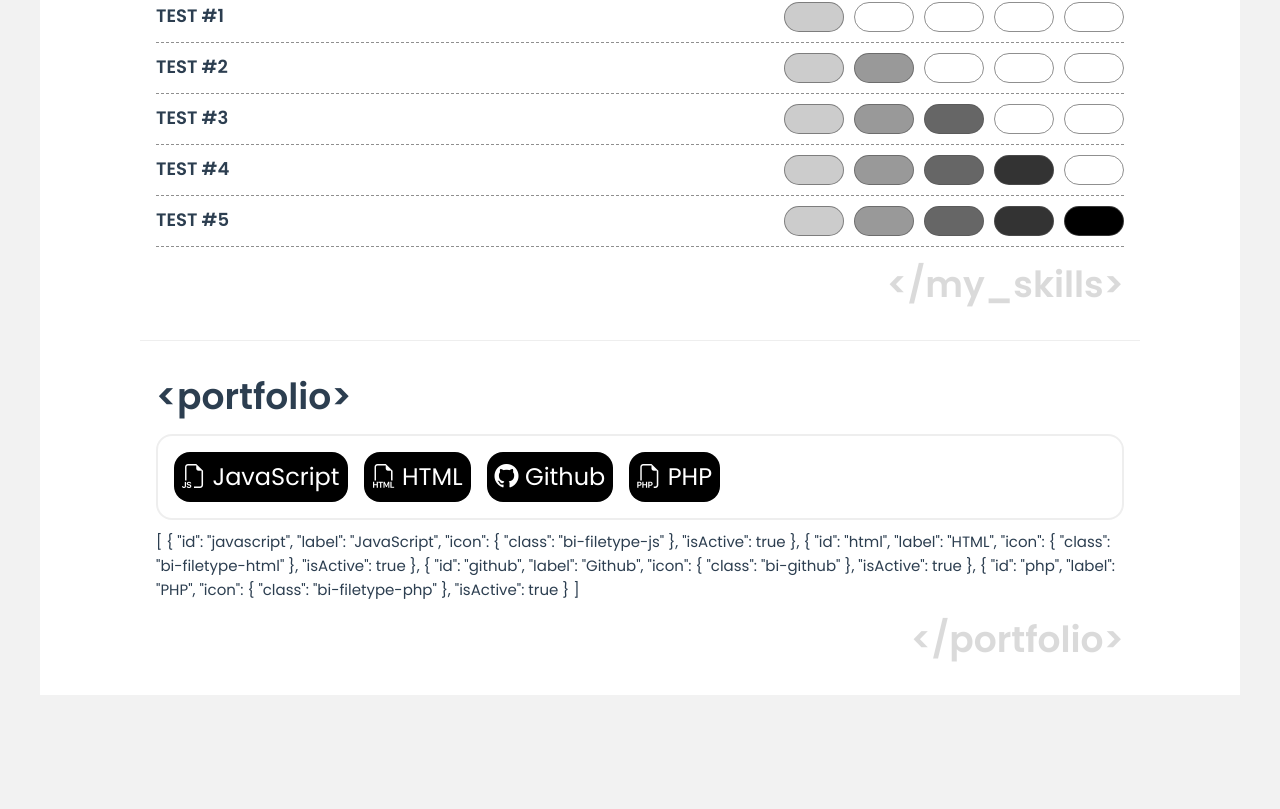
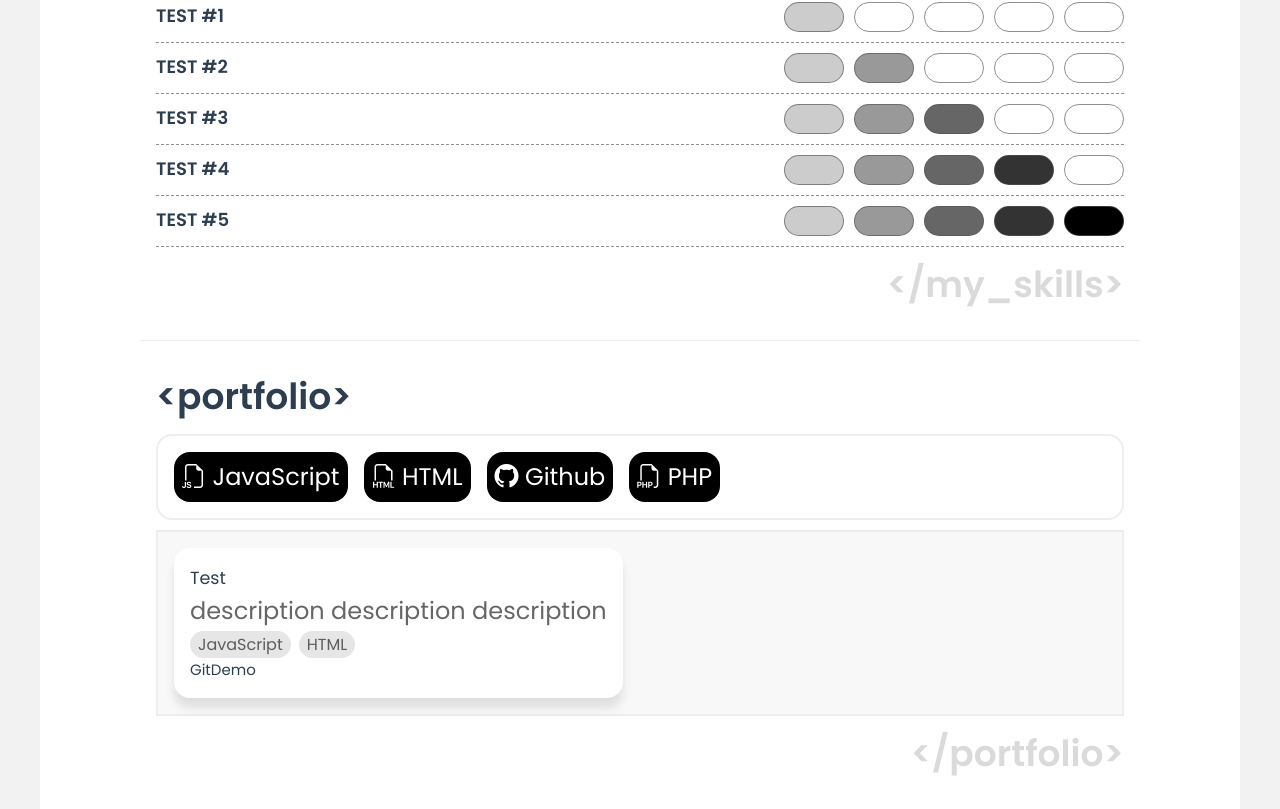
Before and after one commit to julianandreszb/portfolio-vue-3, a Vue app: page / in a window 1280 px wide. Shown: the part 904-1713 px from the top of the page. Before the commit the page ends 1599 px from the top, so only its background shows below. Built offline with nearby package versions, Linux system fonts and the light colour scheme.

Commit message:
create base project container

```diff
--- a/src/components/blocks/VPortfolio.vue
+++ b/src/components/blocks/VPortfolio.vue
@@ -3,6 +3,7 @@ import VTagFilter from '@/components/VTagFilter.vue'
 import appConfig from '../../../app.config.json'
 import { reactive } from 'vue'
 import type { ITag, TagFilterOperation } from '@/utils/typeScriptDefinitions/ITag'
+import VCard from '@/components/VCard.vue'
 const { portfolio } = appConfig.sections
 
 const filteredTags = reactive(portfolio.tags)
@@ -27,7 +28,63 @@ function handleTagSelected(tagOperation: TagFilterOperation) {
 
 <template>
   <VTagFilter :tags="filteredTags" @emitTagSelected="handleTagSelected" />
-  {{ filteredTags }}
+  <section class="project-container">
+    <VCard
+      :card="{
+        title: 'Test',
+        description: 'description description description',
+        tags: [
+          {
+            id: 'javascript',
+            label: 'JavaScript',
+            isActive: false
+          },
+          {
+            id: 'html',
+            label: 'HTML',
+            isActive: false
+          }
+        ]
+      }"
+    />
+  </section>
 </template>
 
-<style scoped lang="scss"></style>
+<style scoped lang="scss">
+@import '../../assets/sass/abstracts/mixin';
+
+.project-container {
+  display: flex;
+  //align-items: flex-start;
+  //align-content: flex-start;
+  gap: 1.6rem;
+  //flex-shrink: 0;
+  //align-self: stretch;
+  flex-wrap: wrap;
+  border: 2px solid rgba(230, 230, 230, 0.6);
+  background-color: var(--color-background-soft);
+  padding-block: 1.6rem;
+  padding-inline: 1.6rem;
+
+  :deep(.tag-container) {
+    span {
+      display: inline-block;
+      padding-block: 0.1rem;
+      padding-inline: 0.8rem;
+      border-radius: 16px;
+      background-color: #e6e6e6;
+
+      color: var(--color-text-black-60);
+      font-size: 1.6rem;
+      font-weight: 400;
+      //user-select: none;
+    }
+
+    @include for-size(tablet-landscape-up) {
+      span {
+        //font-size: 2.4rem;
+      }
+    }
+  }
+}
+</style>
```
